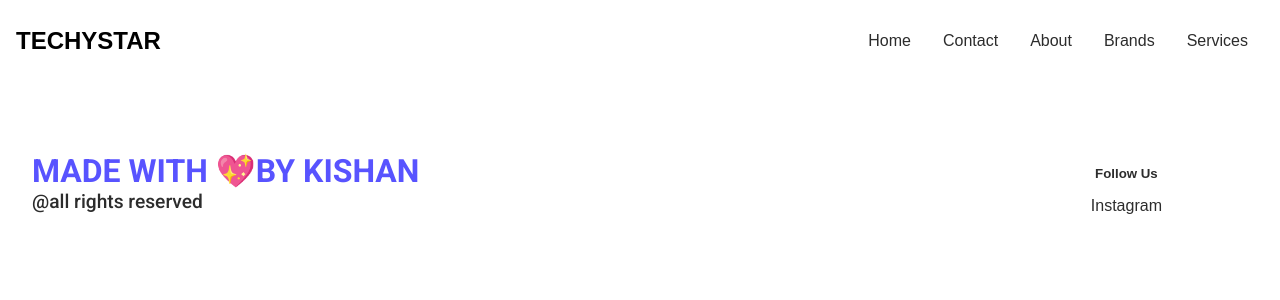
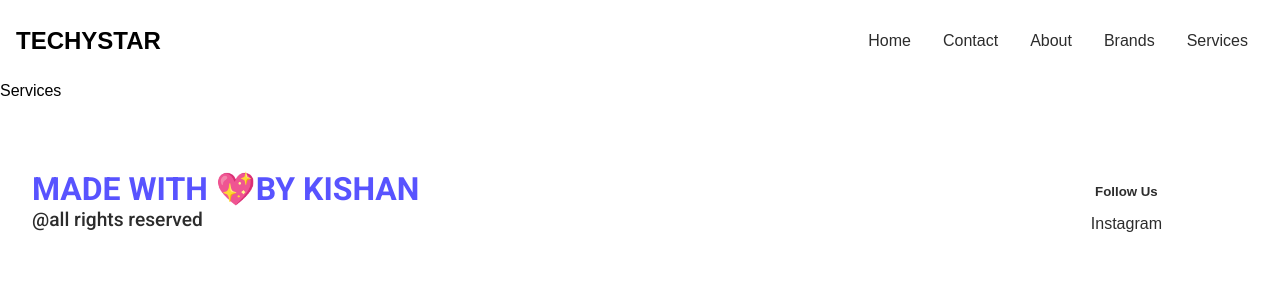
Before and after one commit to Kishan8166/Tech-Hub, a React (Create React App) app: page /services in a window 1280 px wide. Shown: the top 300 px of the page. Built offline with nearby package versions, Linux system fonts and the light colour scheme.

Commit message:
fixed contact page bug

```diff
--- a/package.json
+++ b/package.json
@@ -9,6 +9,7 @@
     "react": "^18.2.0",
     "react-dom": "^18.2.0",
     "react-icons": "^5.0.1",
+    "react-responsive-carousel": "^3.2.23",
     "react-router-dom": "^6.22.0",
     "react-router-hash-link": "^2.4.3",
     "react-scripts": "5.0.1",
--- a/src/App.js
+++ b/src/App.js
@@ -10,6 +10,8 @@
 import "./styles/home.scss";
 import "./styles/Footer.scss";
 import "./styles/Contact.scss";
+import "./styles/services.scss";
+import Services from "./components/Services";
 
 
 function App() {
@@ -19,10 +21,11 @@
       <Routes>
         <Route path="/" element={<Home/>}/>
         <Route path="/contact" element={<Contact/>}/>
+        <Route path="/services" element={<Services/>}/>
      </Routes>
      <Footer/>
     </Router>
   );
-}
+};
 
 export default App;
--- a/src/components/Header.jsx
+++ b/src/components/Header.jsx
@@ -7,10 +7,10 @@
         <h1>TechyStar</h1>
         <main>
             <HashLink to={"/#home"}> Home </HashLink>
-            <Link to={"/ contact"}> Contact </Link>
+            <Link to={"/Contact"}> Contact </Link>
             <HashLink to={"/#about"}> About </HashLink>
             <HashLink to={"/#brands"}> Brands </HashLink>
-            <Link to={"/ services"}> Services </Link>
+            <Link to={"/Services"}> Services </Link>
         </main>
     </nav>
 }
--- /dev/null
+++ b/src/components/Services.jsx
@@ -0,0 +1,9 @@
+import React from 'react';
+
+const Services = () => {
+  return (
+    <div>Services</div>
+  );
+};
+
+export default Services;
```
Also changed, not shown: src/styles/services.scss (added), 1 other file (tests, documents, lock files or other folders).
